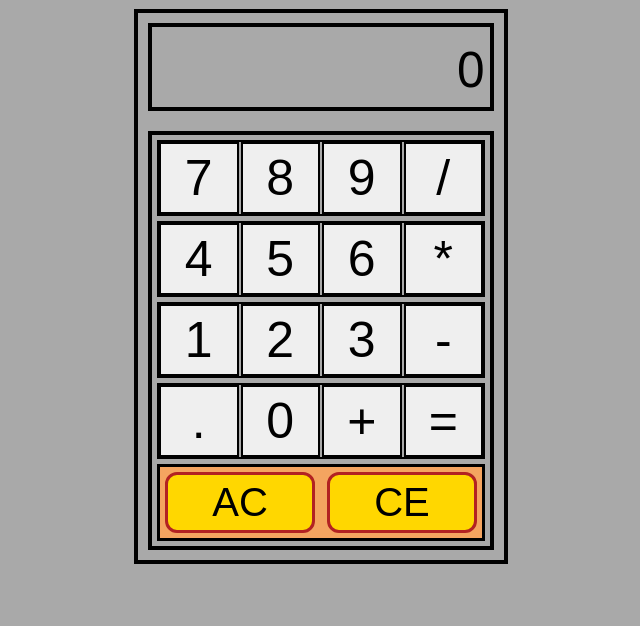
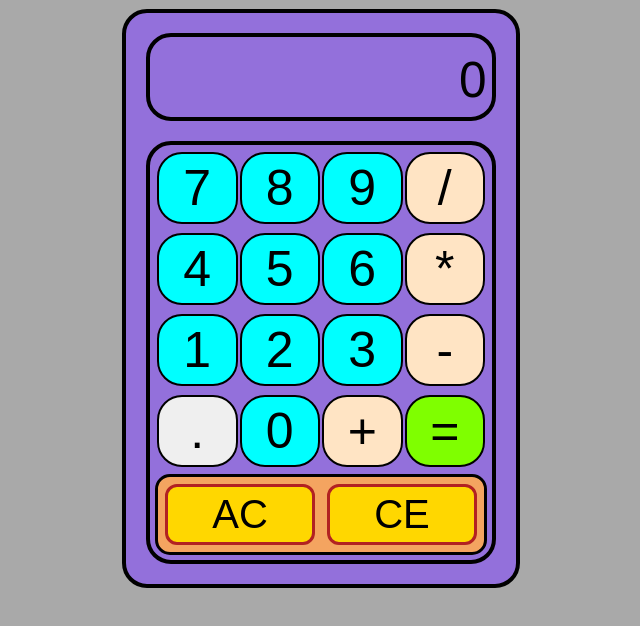
Before and after one commit to AnimeshKumar923/web-dev-projects, a plain HTML site: page 05-simple-calculator/index.html in a window 1280 px wide. Shown: the whole page, without its empty margins (319-959 px from the left). Drawn offline with Linux system fonts and the light colour scheme.

Commit message:
fix: add more styling

```diff
--- a/05-simple-calculator/style.css
+++ b/05-simple-calculator/style.css
@@ -2,7 +2,8 @@ body{
   font-family: system-ui, -apple-system, BlinkMacSystemFont, 'Segoe UI', Roboto, Oxygen, Ubuntu, Cantarell, 'Open Sans', 'Helvetica Neue', sans-serif;
   display: flex;
   justify-content: center;
-  align-items: center;
+  /* align-items: center; */
+  /* flex-direction: column; */
   background-color:darkgray;
 }
 
@@ -11,12 +12,17 @@ body{
   display: flex;
   flex-direction: column;
   flex-wrap: wrap;
-  /* padding: 200px; */
+  background-color:mediumpurple;
 }
 
 .outer-box, .operations-box, .display{
   border: solid black 4px ;
+  border-radius: 25px;
+  /* margin: 80px; */
+}
 
+.outer-box{
+  padding: 10px;
 }
 
 .operations-box, .display{
@@ -39,15 +45,17 @@ body{
 }
 
 .row-1, .row-2, .row-3, .row-4, .row-5{
-  border: solid black 2px ;
+  /* border: solid black 2px ;  */
   display: flex;
   gap: 2px;
+  padding: 2px;
 }
 
 .row-5{
   justify-content: space-around;
   border: solid black 3px ;
   background-color: sandybrown;
+  border-radius: 15px;
 
 }
 
@@ -79,6 +87,18 @@ body{
   transition: background-color 0.3s;
 }
 
+.digit{
+  background-color: aqua;
+}
+
+.operation{
+  background-color:bisque;
+}
+
+.equal{
+  background-color: chartreuse;
+}
+
 .digit,
 .operation,
 .decimal,
@@ -90,6 +110,7 @@ body{
   display: flex;
   justify-content: center;
   flex: 1 1 0;
+  border-radius: 25px;
 }
 
 .display{
```
Also changed, not shown: 05-simple-calculator/index.html (+0 -1 lines).
